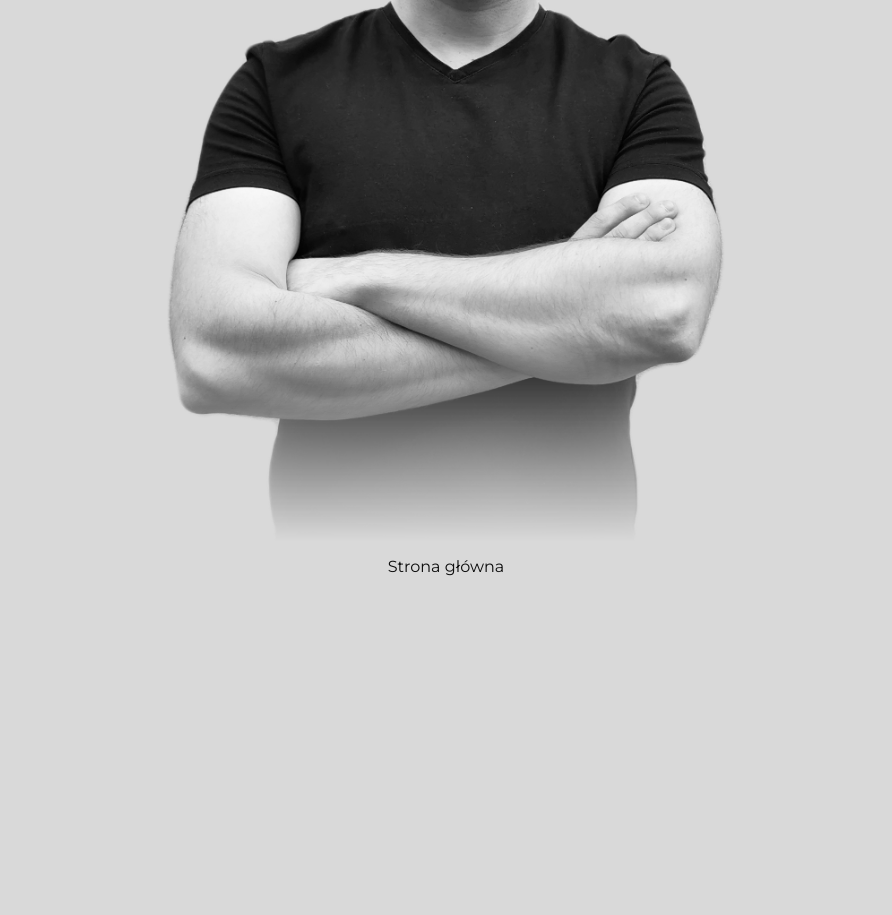
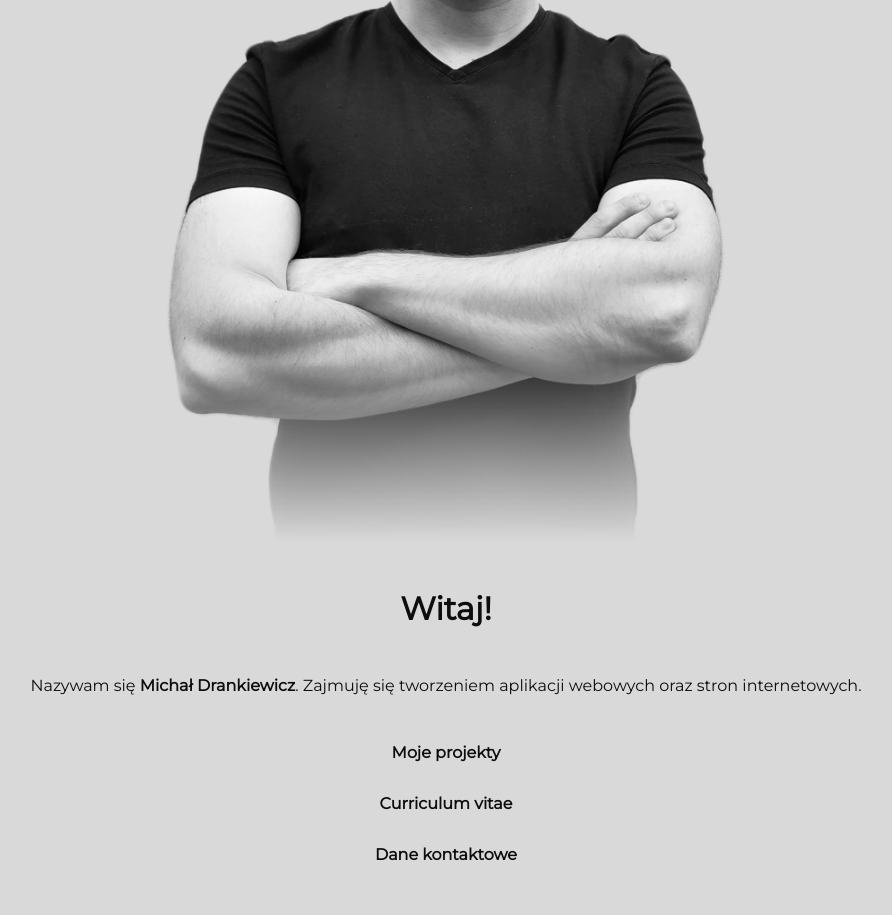
Before and after one commit to miszad89/portfolio, a Gatsby site: page / in a window 1280 px wide. Shown: the part 413-1328 px from the top of the page, without its empty margins (194-1086 px from the left). Before the commit the page ends 1085 px from the top, so only its background shows below. Built offline with nearby package versions, Linux system fonts and the light colour scheme; Gatsby itself is replaced by a stand-in of ours.

Commit message:
Add welcome component, rename hero component, restyle links.

```diff
--- a/src/components/hero.js
+++ b/src/components/hero.js
@@ -3,12 +3,12 @@ import { useStaticQuery, graphql } from "gatsby"
 import Img from "gatsby-image"
 import styled from "styled-components"
 
-const HeroWrapper = styled.div`
+const HeroImgWrapper = styled.div`
   width: 50%;
   mask-image: linear-gradient(0deg, rgba(0,0,0,0) 0%, rgba(0,0,0,1) 25%, rgba(0,0,0,1) 100%);
 `
 
-const Hero = () => {
+const HeroImg = () => {
   const data = useStaticQuery(graphql`
     query {
       file(relativePath: { eq: "me.png" }) {
@@ -22,10 +22,10 @@ const Hero = () => {
   `)
 
   return (
-    <HeroWrapper>
+    <HeroImgWrapper>
       <Img fluid={data.file.childImageSharp.fluid} alt="Hero image" />
-    </HeroWrapper>
+    </HeroImgWrapper>
   )
 }
 
-export default Hero
+export default HeroImg
--- a/src/components/layout.js
+++ b/src/components/layout.js
@@ -17,11 +17,16 @@ const GlobalStyle = createGlobalStyle`
   }
 
   a {
+    margin: 1rem;
+    text-decoration: none;
+    font-weight: 700;
     color: ${({ theme }) => theme.colors.dark};
+    opacity: 1;
+    transition: opacity 0.2s ease-out;
   }
 
   a:hover {
-    color: ${({ theme }) => theme.colors.darkGrey};
+    opacity: 0.3;
   }
 `
 const StyledWrapper = styled.div`
--- /dev/null
+++ b/src/components/welcome.js
@@ -0,0 +1,38 @@
+import React from "react"
+import { Link } from "gatsby"
+import styled from "styled-components"
+
+const StyledWrapper = styled.div`
+  text-align: center;
+`
+
+const LinksWrapper = styled.div`
+  margin: 2rem;
+  display: flex;
+  flex-direction: column;
+`
+
+const StyledHeader = styled.h1`
+  margin: 3rem;
+`
+
+const StyledParagraph = styled.p`
+  margin: 2rem;
+`
+
+const WelcomeText = () => (
+  <StyledWrapper>
+    <StyledHeader>Witaj!</StyledHeader>
+    <StyledParagraph>
+      Nazywam się <strong>Michał Drankiewicz</strong>. Zajmuję się tworzeniem
+      aplikacji webowych oraz stron internetowych.
+    </StyledParagraph>
+    <LinksWrapper>
+      <Link to="/">Moje projekty</Link>
+      <Link to="/">Curriculum vitae</Link>
+      <Link to="/">Dane kontaktowe</Link>
+    </LinksWrapper>
+  </StyledWrapper>
+)
+
+export default WelcomeText
--- a/src/pages/index.js
+++ b/src/pages/index.js
@@ -2,13 +2,14 @@ import React from "react"
 
 import Layout from "../components/layout"
 import SEO from "../components/seo"
-import Hero from "../components/hero"
+import HeroImg from "../components/hero"
+import WelcomeText from "../components/welcome"
 
 const IndexPage = () => (
   <Layout>
     <SEO title="Home" />
-    <Hero />
-    <p>Strona główna</p>
+    <HeroImg />
+    <WelcomeText />
   </Layout>
 )
 
```
